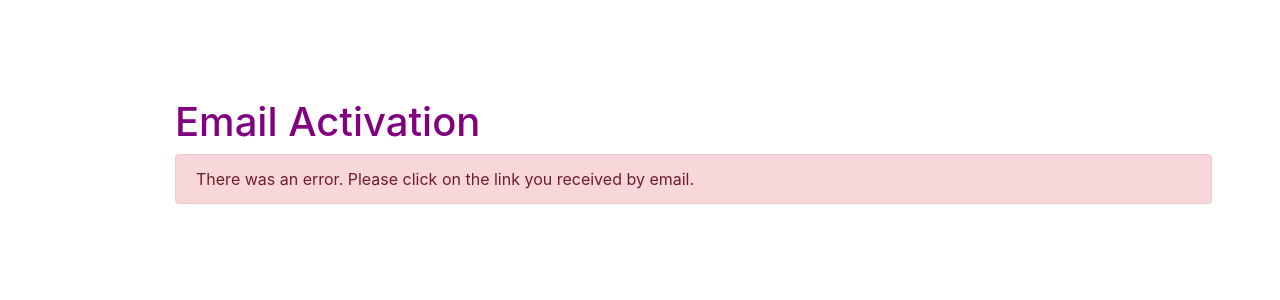
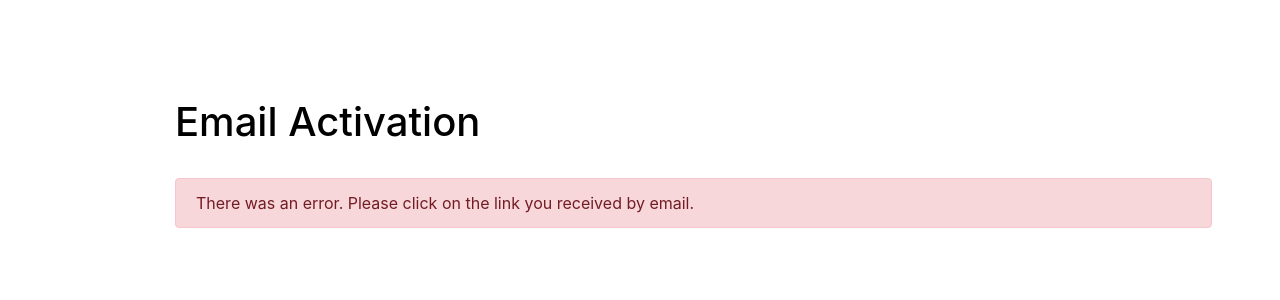
Before and after one commit to mayurdhepe/Capstone_RideNow, a PHP site: page /activateNewDriver.php in a window 1280 px wide; the page is wider, and only the part inside the window is pictured. Shown: the part 56-356 px from the top of that part. Run offline with PHP 8.4, Linux system fonts and the light colour scheme.

Commit message:
activateNewDriver

```diff
--- a/activateNewDriver.php
+++ b/activateNewDriver.php
@@ -71,7 +71,7 @@ include('dbConnect.php');
   <div class="container-fluid" style="margin-left: 10rem; margin-top:3rem;">
     <div class="row">
       <div class="col-sm-offset-1 col-sm-10 contactForm" style="border: none;">
-                <h1>Email Activation</h1>
+        <h1 style="margin-bottom: 2rem; color: black">Email Activation</h1>
         <?php
 
         if (!isset($_GET['email']) || !isset($_GET['newemail']) || !isset($_GET['key'])) {
```
Lines whose indentation alone changed are shown as unchanged.
